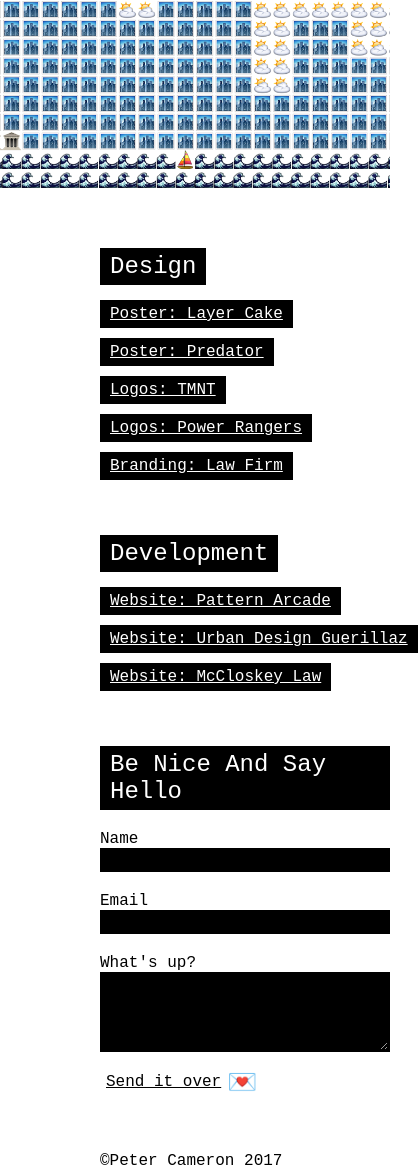
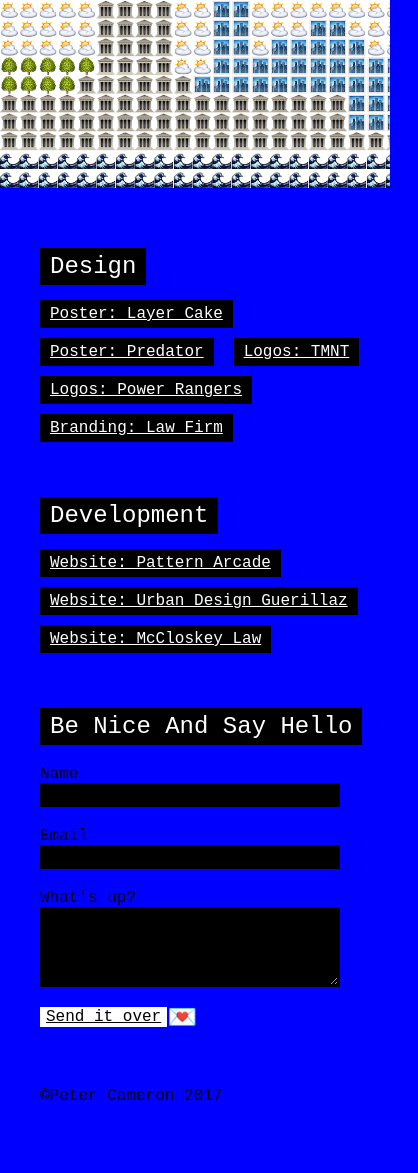
Before and after one commit to pcsandford/alf-pogs, a website: page index.html in a window 390 px wide. Shown: the part 656-1829 px from the top of the page, 418 px wide, since content can reach past the window. After the commit the page ends 1781 px from the top, so only its background shows below. Drawn offline with Linux system fonts and the light colour scheme; a web font is replaced by a local one.

Commit message:
adding basic media queries

```diff
--- /dev/null
+++ b/src/css/_media-queries.scss
@@ -0,0 +1,64 @@
+/* Portrait tablet and small desktops */
+@media (max-width: 940px) {
+	body {
+		background:red;
+	}
+
+	.intro {
+		background-position: left 100%;
+	}
+}
+
+/* Landscape phone to portrait tablet */
+@media (max-width: 768px) {
+	body {
+		background:green;
+	}
+
+	.intro {
+		padding:60px 0 0 60px;
+	}
+
+	.work--design {
+		padding:60px 0 60px 60px;
+	}
+
+	.work--development {
+		padding:0 0 60px 60px;
+	}
+
+	.contact {
+		padding:0 0 40px 60px;
+	}
+
+	footer {
+		padding:20px 0 20px 60px;
+	}
+}
+
+/* Landscape phones and down */
+@media (max-width: 480px) {
+	body {
+		background:blue;
+	}
+
+	.intro {
+		padding:60px 0 0 40px;
+	}
+
+	.work--design {
+		padding:60px 0 60px 40px;
+	}
+
+	.work--development {
+		padding:0 0 60px 40px;
+	}
+
+	.contact {
+		padding:0 0 40px 40px;
+	}
+
+	footer {
+		padding:20px 0 20px 40px;
+	}
+}
--- a/src/css/styles.scss
+++ b/src/css/styles.scss
@@ -15,6 +15,7 @@ main {
   height:100vh;
   background-size:cover;
   background-position:center 100%;
+  background-repeat:no-repeat;
   padding:60px 0 0 100px;
 
   h1, h2, p, a {
@@ -367,3 +368,5 @@ footer {
     }
   }
 }
+
+@import "media-queries";
```
Also changed, not shown: build/css/styles.min.css.
